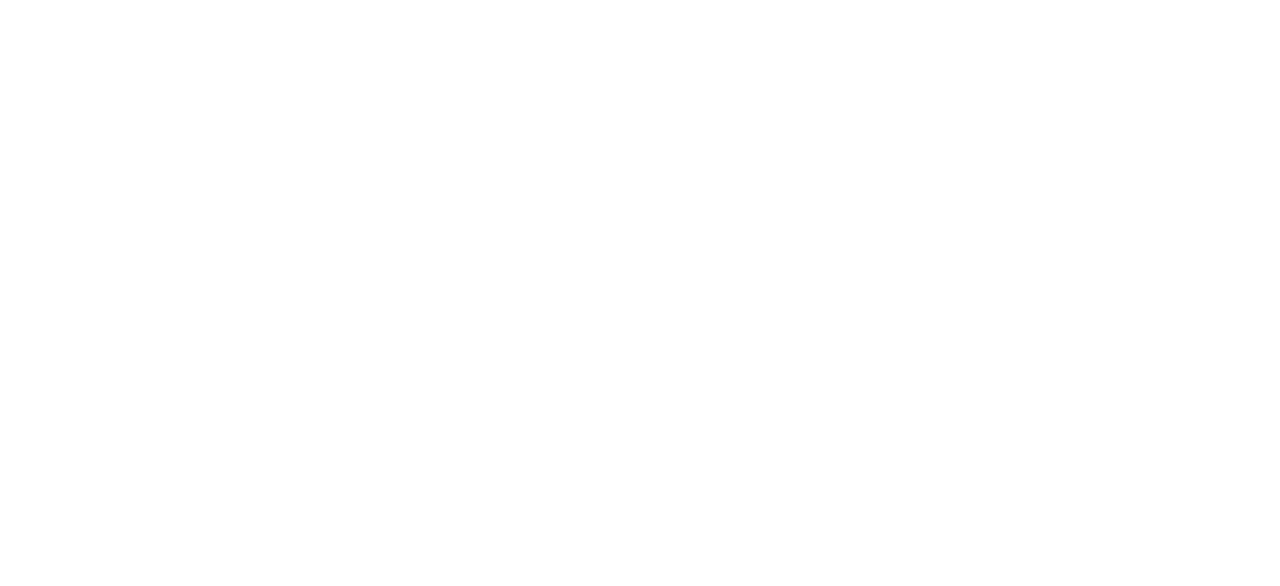
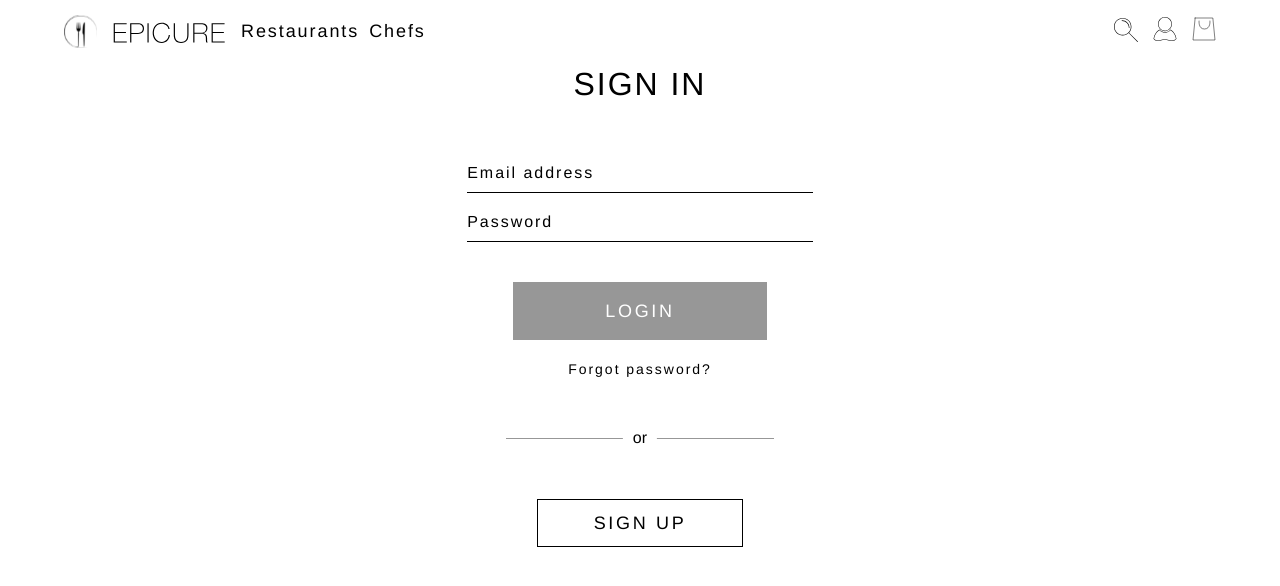
Before and after one commit to matarjac/Epicure, a React (Create React App) app: page /sign-in in a window 1280 px wide. Before the commit this address had no page. Shown: the top 586 px of the page. Built offline with nearby package versions, Linux system fonts and the light colour scheme.

Commit message:
added sign in and sign up pages

```diff
--- a/src/App.tsx
+++ b/src/App.tsx
@@ -7,6 +7,8 @@
 import Restaurants from './components/reastaurants/Restaurants';
 import RestaurantPage from './components/reastaurants/components/restaurantsPage/RestaurantPage';
 import { idText } from 'typescript';
+import SignInPage from './components/signIn/SignInPage';
+import SignUpPage from "./components/signUp/SignUpPage";
 
 
 
@@ -18,6 +20,8 @@
         <Route path='/chefs' element={<Chefs/>}/>
         <Route path='/restaurants' element={<Restaurants/>}/>
         <Route path='/restaurants/:id' element={<RestaurantPage/>}/>
+        <Route path='/sign-in' element={<SignInPage/>}/>
+        <Route path='/sign-up' element={<SignUpPage/>}/>
       </Routes>
     </BrowserRouter>
   );
--- a/src/components/navbar/Navbar.tsx
+++ b/src/components/navbar/Navbar.tsx
@@ -21,7 +21,8 @@
                         <form action="">
                             <input id="navbar-input" type="text" placeholder="Search for restaurant cuisine, chef" />
                         </form>
-                        <button className="navbar-button" id=""><img src="/Assets/account-icon.svg" alt="" /></button>
+                        <button className="navbar-button" id=""
+                        onClick={()=>{navigation("/sign-in");}}><img src="/Assets/account-icon.svg" alt="" /></button>
                         <button className="navbar-button" id=""><img src="/Assets/cart-icon.svg" alt="" /></button>
                     </div>
                 </div>
--- a/src/components/reastaurants/components/restaurantsPage/RestaurantPage.tsx
+++ b/src/components/reastaurants/components/restaurantsPage/RestaurantPage.tsx
@@ -73,7 +73,7 @@
                     :"No available dishes"}
                 </div>
                 <div>
-                    {isModalOpen&&<ModalDishBox id={modalIDDish} isOpen={isModalOpen}/>}
+                    {<ModalDishBox id={modalIDDish} isOpen={isModalOpen}/>}
                 </div>
                 </div>
             <Footer/>
--- a/src/components/reastaurants/components/restaurantsPage/dishes/ModalDishBox/ModalDishBox.tsx
+++ b/src/components/reastaurants/components/restaurantsPage/dishes/ModalDishBox/ModalDishBox.tsx
@@ -15,6 +15,8 @@
     const dispatch = useDispatch();
     const dishesData = useSelector((state:Istore)=> state.dishes.value);
     const [dishQuantity, setDishQuantity] = useState(1);
+    const [isModalOpen, setIsModalOpen] = useState(props.isOpen);
+
     useEffect(()=>{
         dispatch(filterDishes('all'));
     }, [])
@@ -30,12 +32,18 @@
 
         }
     }
+
+    const handleCloseBtn = ()=>{
+        setIsModalOpen(false);
+    }
     const dishData = dishesData.filter((dish)=>dish.id===props.id)[0];
 
     return(
-        // <>
-        // {props.isOpen&&
+        <>
+        {isModalOpen&&
         <div className="modal-background">
+            <div id="close-btn-container">
+                <button id="close-btn" onClick={handleCloseBtn}><img src="../Assets/close-btn.svg" alt="" /></button>
             <div className="modal-dish-box-container">
                 <div id="modal-dish-popup-details-section">
                     <img className="dish-popup-image" src={dishData.img} alt="" />
@@ -71,9 +79,10 @@
                 </div>
                 <button id="add-to-bag-btn">add to bag</button>
             </div>
+            </div>
         </div>
-// }
-//         </>
+}
+         </>
     )
 }
 
--- a/src/components/reastaurants/components/restaurantsPage/dishes/ModalDishBox/modalDishBox.css
+++ b/src/components/reastaurants/components/restaurantsPage/dishes/ModalDishBox/modalDishBox.css
@@ -1,28 +1,49 @@
 .modal-background {
-  position: fixed; /* Stay in place */
-  z-index: 1; /* Sit on top */
+  position: fixed;
+  z-index: 3;
   left: 0;
   top: 0;
-  width: 100%; /* Full width */
-  height: 100%; /* Full height */
-  overflow: auto; /*Enable scroll if needed*/
+  width: 100%;
+  height: 100%;
+  overflow: none; /*Enable scroll if needed*/
+  scroll-behavior: unset;
   background-color: rgb(0, 0, 0); /* Fallback color */
   background-color: rgba(0, 0, 0, 0.4); /* Black w/ opacity */
 }
 
 .modal-dish-box-container {
+  position: relative;
+  width: 100%;
+  height: 100%;
+  overflow: scroll;
   background-color: #fefefe;
+  /* background-color: #fefefe;
   position: absolute;
   left: 50%;
   top: 50%;
   transform: translate(-50%, -50%);
   width: 40%;
   height: 80%;
-  overflow: auto;
+  overflow: auto; */
+
   /* display: flex;
   flex-direction: column;
   align-items: center; */
 }
+
+#close-btn-container {
+  position: absolute;
+  left: 50%;
+  top: 50%;
+  transform: translate(-50%, -50%);
+  width: 40%;
+  height: 80%;
+}
+
+/* #close-btn-container > button {
+  position: absolute;
+  z-index: 2;
+} */
 
 #modal-dish-popup-details-section {
   display: flex;
@@ -44,7 +65,6 @@
 
 #dish-popup-ingredients {
   width: 232px;
-  /* height: 70px; */
   font-weight: 200;
   font-size: 14px;
   line-height: 18px;
--- /dev/null
+++ b/src/components/signIn/SignInPage.tsx
@@ -0,0 +1,40 @@
+import React, { useState, ChangeEvent } from "react";
+import {useNavigate, useNavigation} from 'react-router-dom';
+import Navbar from "../navbar/Navbar";
+import "./signInPage.css";
+
+const SignInPage: React.FC = ()=>{
+
+    const [isLoginAvailable, setIsLoginAvailable] = useState(false);
+    const navigation = useNavigate();
+    const handleInputChange = (e:ChangeEvent<HTMLInputElement>)=>{
+        console.log(e)
+    }
+
+    return(
+        <>
+            <Navbar/>
+            <div className='input-containers' id="sign-in-form-container">
+                <h1>SIGN IN</h1>
+                <div id="inputs-sign-in-container">
+                    <input type="text" placeholder="Email address" onChange={(e)=>handleInputChange(e)}/>
+                    <input type="text" placeholder="Password" onChange={(e)=>handleInputChange(e)}/>
+                </div>
+                <div id="log-in-buttons-container">
+                    <button id="log-in-btn">LOGIN</button>
+                    <button id="forgot-password-btn">Forgot password?</button>
+                </div>
+                 <div id="hr-line-div-sign-in">
+                     <span>or</span>
+                 </div>
+                 <button id="sign-up-btn" onClick={()=>navigation("/sign-up")}>SIGN UP</button>
+            </div>
+        </>
+    )
+}
+
+export default SignInPage;
+
+function setState(arg0: boolean): [any, any] {
+    throw new Error("Function not implemented.");
+}
--- /dev/null
+++ b/src/components/signIn/signInPage.css
@@ -0,0 +1,95 @@
+#sign-in-form-container {
+  display: flex;
+  flex-direction: column;
+  padding: 0 20%;
+  align-items: center;
+}
+
+#inputs-sign-in-container {
+  display: flex;
+  flex-direction: column;
+  width: 45%;
+  gap: 20px;
+  margin-top: 60px;
+}
+#inputs-sign-in-container > input {
+  all: unset;
+  border-bottom: 0.5px solid #000000;
+  font-weight: 200;
+  font-size: 16px;
+  line-height: 18px;
+  letter-spacing: 1.97px;
+  color: #000000;
+  padding-bottom: 10px;
+}
+
+#inputs-sign-in-container > input::placeholder {
+  color: black;
+}
+
+#log-in-buttons-container {
+  display: flex;
+  flex-direction: column;
+  justify-content: space-between;
+  gap: 20px;
+  padding: 40px 0 0 0;
+}
+
+#log-in-btn {
+  padding: 5px 24px;
+  gap: 10px;
+  width: 206px;
+  height: 48px;
+  background: #979797;
+  text-align: center;
+  font-weight: 400;
+  font-size: 18px;
+  line-height: 20px;
+  text-align: center;
+  letter-spacing: 2.67px;
+  text-transform: uppercase;
+  color: #ffffff;
+}
+
+#forgot-password-btn {
+  font-weight: 400;
+  font-size: 14px;
+  line-height: 18px;
+  text-align: center;
+  letter-spacing: 1.97px;
+  color: #000000;
+}
+
+#hr-line-div-sign-in {
+  height: 1px;
+  background-color: #979797;
+  width: 35%;
+  position: relative;
+  margin: 60px 0;
+}
+
+#hr-line-div-sign-in > span {
+  position: absolute;
+  left: 50%;
+  transform: translate(-50%, -50%);
+  background-color: white;
+  padding: 0 10px;
+}
+
+#sign-up-btn {
+  box-sizing: border-box;
+  align-items: center;
+  padding: 5px 15px;
+  gap: 10px;
+  width: 206px;
+  height: 48px;
+  border: 1px solid #000000;
+  text-align: center;
+  font-weight: 400;
+  font-size: 18px;
+  line-height: 20px;
+  text-align: center;
+  letter-spacing: 2.67px;
+  text-transform: uppercase;
+  color: #000000;
+}
--- /dev/null
+++ b/src/components/signUp/SignUpPage.tsx
@@ -0,0 +1,22 @@
+import React from 'react';
+import Navbar from '../navbar/Navbar';
+import './signUp.css';
+
+export default function SignUpPage() {
+  return (
+    <>
+        <Navbar/>
+            <div id="sign-in-form-container">
+                <h1>SIGN UP</h1>
+                <div  id="inputs-sign-in-container">
+                    <input type="text" placeholder='First name' />
+                    <input type="text" placeholder='Last name' />
+                    <input type="email" placeholder="Email address" />
+                    <input type="text" placeholder="User name" />
+                    <input type="password" placeholder="Password" />
+                </div>
+                 <button className='sign-up-in-page' id="sign-up-btn">SIGN UP</button>
+            </div>
+        </>
+  )
+}
--- /dev/null
+++ b/src/components/signUp/signUp.css
@@ -0,0 +1,3 @@
+.sign-up-in-page {
+  margin-top: 30px;
+}
```
Also changed, not shown: public/Assets/close-btn.svg (added).
